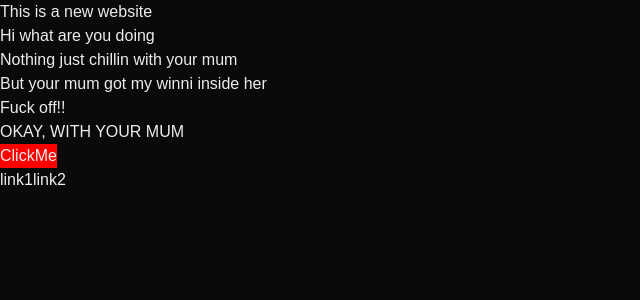
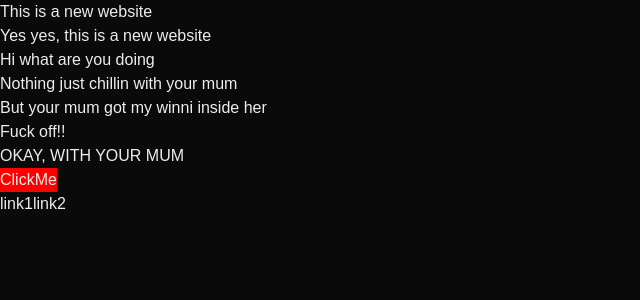
Before and after one commit to AKSaryansh/crawl-check, a Next.js app: page / in a window 1280 px wide. Shown: the top 300 px of the page, without its empty margins (0-640 px from the left). Built offline with nearby package versions, Linux system fonts and the light colour scheme.

Commit message:
extra h1 added

```diff
--- a/app/page.tsx
+++ b/app/page.tsx
@@ -8,6 +8,7 @@ export default function Home(){
     <>
     <div className="item">
     <h1>This is a new website</h1>
+    <h1>Yes yes, this is a new website</h1>
     <h2>Hi what are you doing</h2>
     <h3>Nothing just chillin with your mum</h3>
     <h4>But your mum got my winni inside her</h4>
```
